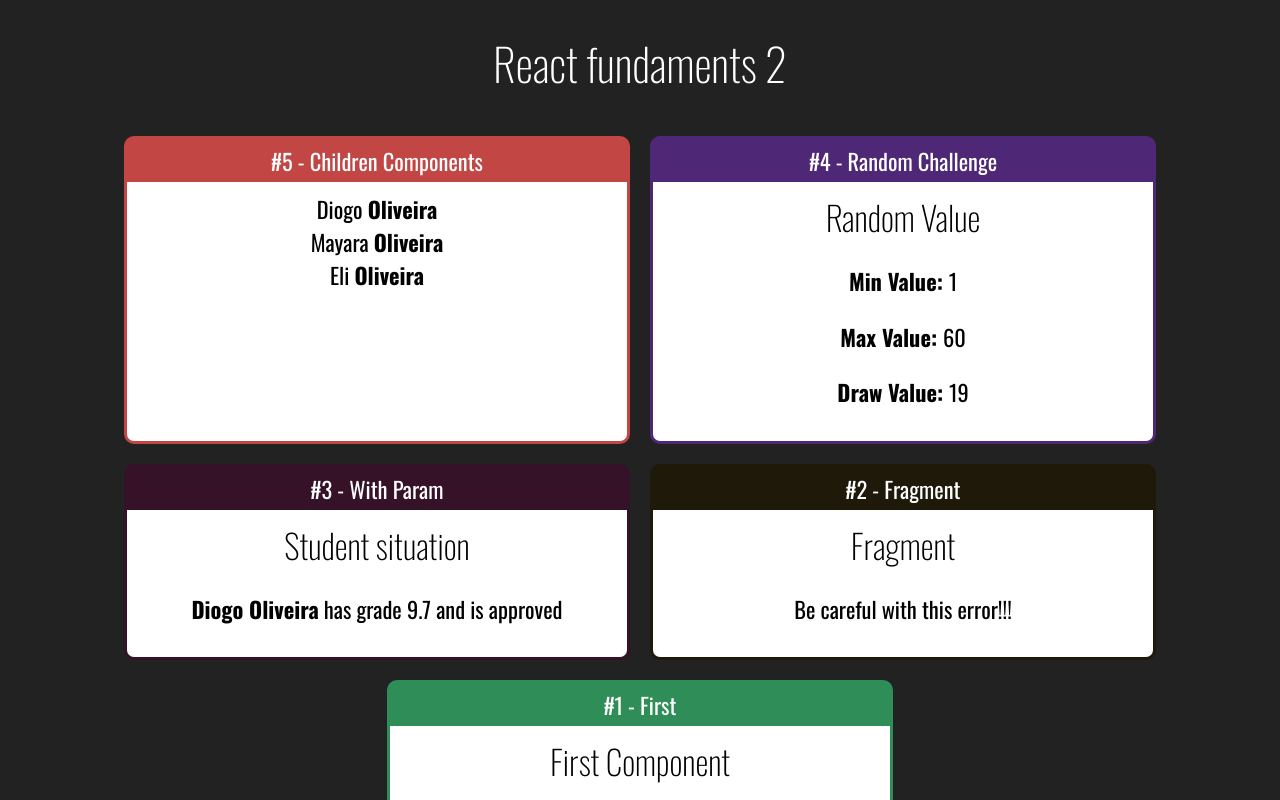
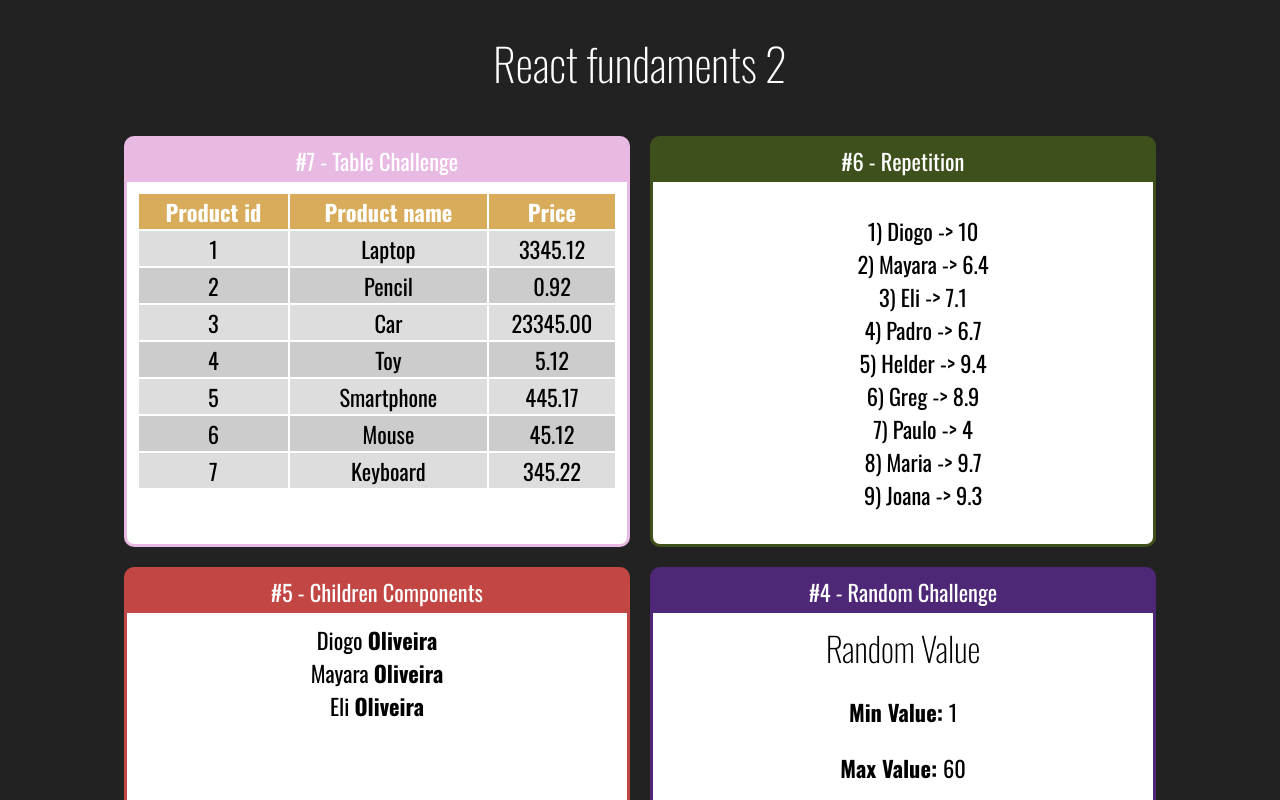
Before and after one commit to Dluks82/react-redux, a React (Create React App) app: page / in a window 1280 px wide. Shown: the top 800 px of the page. Built offline with nearby package versions, Linux system fonts and the light colour scheme.

Commit message:
lesson 29

```diff
--- a/src/App.jsx
+++ b/src/App.jsx
@@ -1,19 +1,29 @@
 import "./App.css";
 import Card from "./components/layout/Card";
 
+import ProductsTable from "./components/repetition/ProductsTable";
+import StudentsList from "./components/repetition/StudentsList";
+import FamilyMember from "./components/basics/FamilyMember";
+import Family from "./components/basics/Family";
+import Fragment from "./components/basics/Fragment";
+import WithParam from "./components/basics/WithParam";
 import Random from "./components/basics/Random";
 import First from "./components/basics/First";
-import WithParam from "./components/basics/WithParam";
-import Fragment from "./components/basics/Fragment";
-import Family from "./components/basics/Family";
-import FamilyMember from "./components/basics/FamilyMember";
 
-export default (_) => {
+const app = (_) => {
   return (
     <div className="App">
       <h1>React fundaments 2</h1>
 
       <div className="Cards">
+        <Card title="#7 - Table Challenge" color="#E8BAE3">
+          <ProductsTable />
+        </Card>
+
+        <Card title="#6 - Repetition" color="#3E501B">
+          <StudentsList />
+        </Card>
+
         <Card title="#5 - Children Components" color="#C14644">
           <Family family="Oliveira">
             <FamilyMember name="Diogo" />
@@ -21,9 +31,11 @@
             <FamilyMember name="Eli" />
           </Family>
         </Card>
+
         <Card title="#4 - Random Challenge" color="#4E2877">
           <Random min={1} max={60} />
         </Card>
+
         <Card title="#3 - With Param" color="#361228">
           <WithParam
             title="Student situation"
@@ -31,9 +43,11 @@
             grade={9.7}
           />
         </Card>
+
         <Card title="#2 - Fragment" color="#1F190A">
           <Fragment></Fragment>
         </Card>
+
         <Card title="#1 - First" color="#2F8E58">
           <First />
         </Card>
@@ -41,3 +55,5 @@
     </div>
   );
 };
+
+export default app;
--- /dev/null
+++ b/src/components/repetition/ProductsTable.css
@@ -0,0 +1,16 @@
+.ProductsTable table {
+  width: 100%;
+}
+
+.ProductsTable th {
+  background-color: rgb(216, 172, 91);
+  color: #fff;
+}
+
+.ProductsTable .Par {
+  background-color: #ddd;
+}
+
+.ProductsTable .Impar {
+  background-color: #ccc;
+}
--- /dev/null
+++ b/src/components/repetition/ProductsTable.jsx
@@ -0,0 +1,30 @@
+import products from "../../data/products";
+import "./ProductsTable.css";
+
+const productsTable = (props) => {
+  const productsList = products.map((prod, i) => {
+    return (
+      <tr key={prod.id} className={i % 2 === 0 ? "Par" : "Impar"}>
+        <td>{prod.id}</td>
+        <td>{prod.name}</td>
+        <td>{prod.price.toFixed(2)}</td>
+      </tr>
+    );
+  });
+  return (
+    <div className="ProductsTable">
+      <table>
+        <thead>
+          <tr>
+            <th>Product id</th>
+            <th>Product name</th>
+            <th>Price</th>
+          </tr>
+        </thead>
+        <tbody>{productsList}</tbody>
+      </table>
+    </div>
+  );
+};
+
+export default productsTable;
--- /dev/null
+++ b/src/components/repetition/StudentsList.jsx
@@ -0,0 +1,18 @@
+import students from "../../data/students";
+
+const studentsList = (props) => {
+  const studentsLi = students.map((student) => {
+    return (
+      <li key={student.id}>
+        {student.id}) {student.name} {"->"} {student.grade}
+      </li>
+    );
+  });
+  return (
+    <div>
+      <ul style={{ listStyle: "none" }}>{studentsLi}</ul>
+    </div>
+  );
+};
+
+export default studentsList;
--- /dev/null
+++ b/src/data/products.js
@@ -0,0 +1,11 @@
+const products = [
+    { id: 1, name: "Laptop", price: 3345.12 },
+    { id: 2, name: "Pencil", price: 0.92 },
+    { id: 3, name: "Car", price: 23345.00 },
+    { id: 4, name: "Toy", price: 5.12 },
+    { id: 5, name: "Smartphone", price: 445.17 },
+    { id: 6, name: "Mouse", price: 45.12 },
+    { id: 7, name: "Keyboard", price: 345.22 },
+]
+
+export default products
--- /dev/null
+++ b/src/data/students.js
@@ -0,0 +1,11 @@
+export default [
+    { id: 1, name: "Diogo", grade: 10 },
+    { id: 2, name: "Mayara", grade: 6.4 },
+    { id: 3, name: "Eli", grade: 7.1 },
+    { id: 4, name: "Padro", grade: 6.7 },
+    { id: 5, name: "Helder", grade: 9.4 },
+    { id: 6, name: "Greg", grade: 8.9 },
+    { id: 7, name: "Paulo", grade: 4 },
+    { id: 8, name: "Maria", grade: 9.7 },
+    { id: 9, name: "Joana", grade: 9.3 },
+]
```
